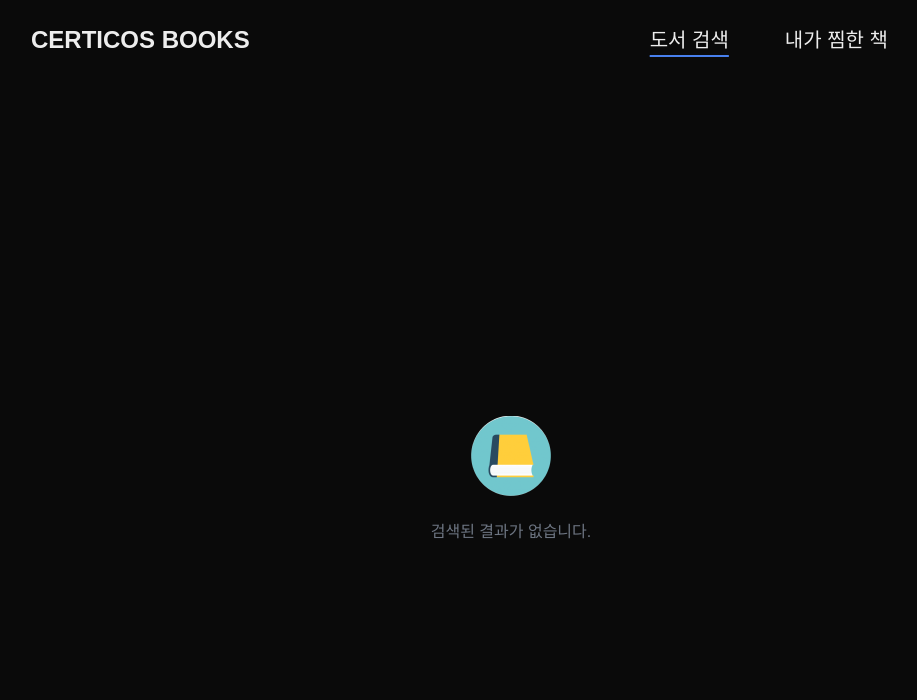
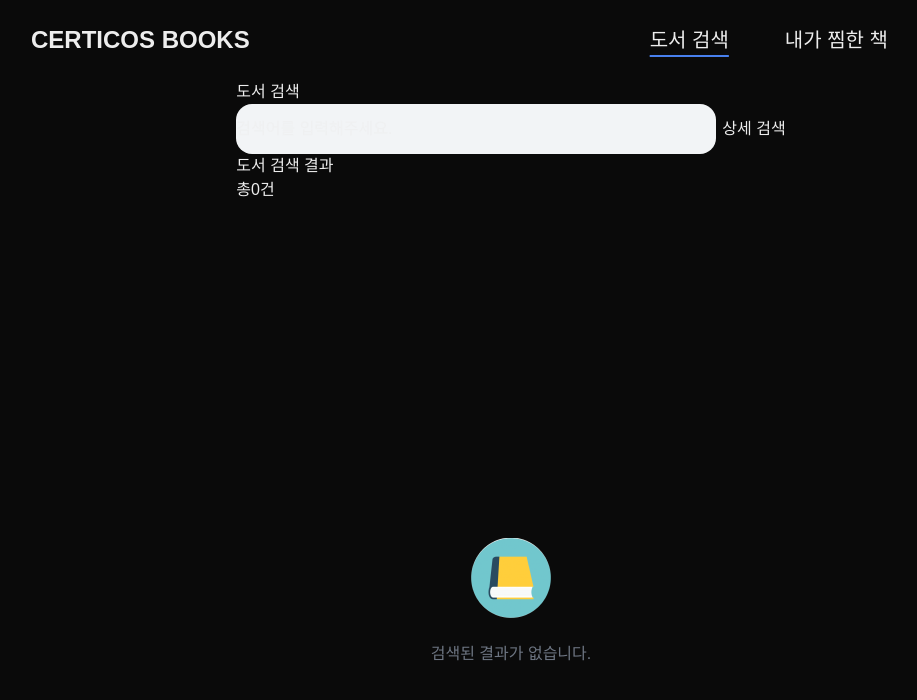
Before and after one commit to GEUNNN/cdri-books-geunhwalee, a Next.js app: page / in a window 1280 px wide. Shown: the top 700 px of the page, without its empty margins (129-1046 px from the left). Built offline with nearby package versions, Linux system fonts and the light colour scheme.

Commit message:
feat: 검색바 tsx 뼈대 추가

```diff
--- /dev/null
+++ b/src/app/components/searchbox.tsx
@@ -0,0 +1,23 @@
+const SearchTab = () => {
+  return (
+    <div>
+      <p>도서 검색</p>
+      <div className="flex items-center gap-1.5">
+        <input
+          className="w-120 h-[50px] rounded-2xl bg-[#F2F4F6]"
+          type="text"
+          placeholder="검색어를 입력해주세요."
+        />
+        <button>상세 검색</button>
+      </div>
+      <div>
+        <p>도서 검색 결과</p>
+        <p>
+          총<span>0</span>건
+        </p>
+      </div>
+    </div>
+  );
+};
+
+export default SearchTab;
--- a/src/app/layout.tsx
+++ b/src/app/layout.tsx
@@ -23,7 +23,7 @@ export default function RootLayout({
     <html lang="en">
       <body className={`${notoSansKR.variable} antialiased`}>
         <Header />
-        <main>{children}</main>
+        <main className="flex items-center justify-center">{children}</main>
       </body>
     </html>
   );
--- a/src/app/page.tsx
+++ b/src/app/page.tsx
@@ -1,8 +1,10 @@
 import NoData from "./components/noData";
+import SearchTab from "./components/searchbox";
 
 const Home = () => {
   return (
     <div>
+      <SearchTab />
       <NoData type="search" />
     </div>
   );
```
